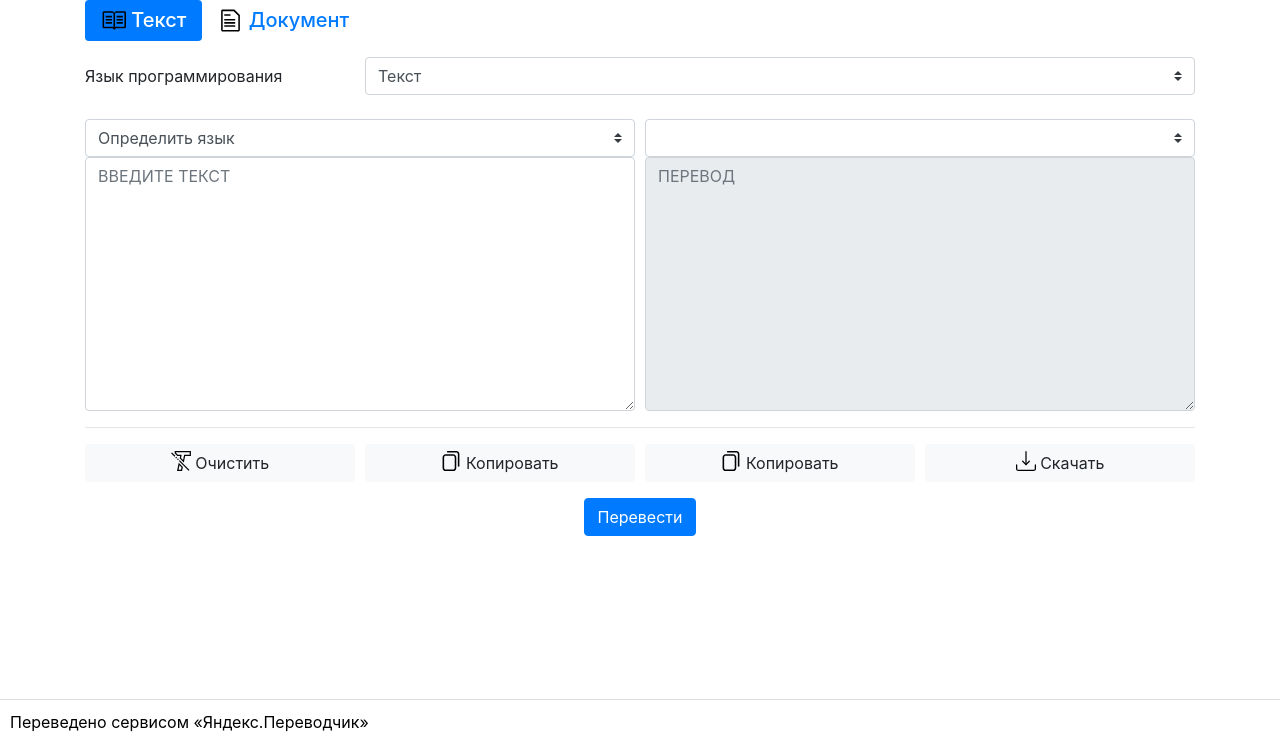
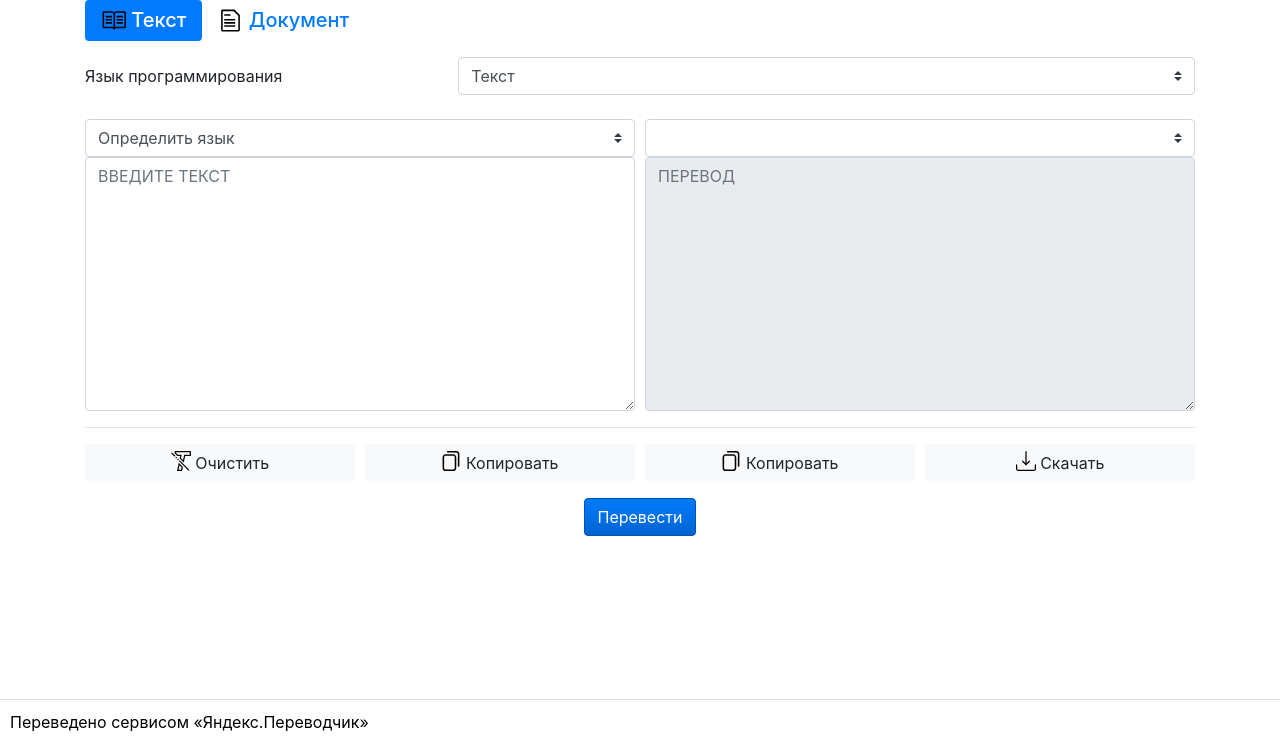
Before and after one commit to aniciya777/CodeTranslator, a Flask app: page / in a window 1280 px wide. Shown: the part 56-800 px from the top of the page. Run offline with Flask 2, Linux system fonts and the light colour scheme; lists and menus that the app fills with data are empty; some libraries are stand-ins or nearby versions.

Commit message:
Add favicon Minor fixes

```diff
--- a/static/css/style.css
+++ b/static/css/style.css
@@ -28,3 +28,10 @@ footer a {
   color: #222;
   border-color: #222;
 }
+
+#translate_btn {
+    color: #fff;
+    background-color: #007bff;
+    border-color: #0054ad;
+    background-image: linear-gradient(#007BFF, #0064D0);
+}
--- a/static/data/dirs.json
+++ b/static/data/dirs.json
@@ -1 +1 @@
-{"az": ["ru"], "be": ["cs", "de", "ru", "tr", "pl", "es", "fr", "it", "en", "sr", "bg", "ro"], "bg": ["uk", "ru", "be"], "ca": ["ru", "en"], "cs": ["en", "uk", "ru", "be"], "da": ["ru", "en"], "de": ["tr", "ru", "uk", "es", "fr", "it", "en", "be"], "el": ["ru", "en"], "en": ["fr", "it", "sk", "hu", "ca", "cs", "tr", "ru", "da", "es", "mk", "et", "be", "sv", "sl", "no", "lt", "pt", "de", "lv", "fi", "nl", "uk", "sq", "el"], "es": ["de", "ru", "uk", "en", "be"], "et": ["ru", "en"], "fi": ["ru", "en"], "fr": ["de", "ru", "uk", "en", "be"], "hr": ["ru"], "hu": ["ru", "en"], "hy": ["ru"], "it": ["de", "ru", "uk", "en", "be"], "lt": ["ru", "en"], "lv": ["ru", "en"], "mk": ["ru", "en"], "nl": ["ru", "en"], "no": ["ru", "en"], "pl": ["uk", "ru", "be"], "pt": ["ru", "en"], "ro": ["uk", "ru", "be"], "ru": ["pl", "fr", "it", "hr", "sk", "sr", "hu", "ca", "cs", "tr", "da", "es", "mk", "et", "be", "sv", "az", "sl", "no", "lt", "pt", "ro", "de", "lv", "fi", "nl", "hy", "uk", "en", "sq", "el", "bg"], "sk": ["ru", "en"], "sl": ["ru", "en"], "sq": ["ru", "en"], "sr": ["uk", "ru", "be"], "sv": ["ru", "en"], "tr": ["de", "ru", "uk", "en", "be"], "uk": ["cs", "de", "ru", "tr", "pl", "es", "fr", "it", "en", "sr", "bg", "ro"]}
+{"az": ["ru"], "be": ["fr", "ro", "it", "pl", "bg", "ru", "tr", "cs", "sr", "de", "es", "en"], "bg": ["uk", "ru", "be"], "ca": ["en", "ru"], "cs": ["uk", "en", "ru", "be"], "da": ["en", "ru"], "de": ["fr", "it", "ru", "tr", "es", "en", "uk", "be"], "el": ["en", "ru"], "en": ["sk", "nl", "da", "mk", "el", "sv", "no", "sq", "fi", "uk", "it", "be", "fr", "pt", "et", "sl", "tr", "de", "lt", "cs", "lv", "ca", "ru", "es", "hu"], "es": ["ru", "de", "en", "uk", "be"], "et": ["en", "ru"], "fi": ["en", "ru"], "fr": ["ru", "de", "en", "uk", "be"], "hr": ["ru"], "hu": ["en", "ru"], "hy": ["ru"], "it": ["ru", "de", "en", "uk", "be"], "lt": ["en", "ru"], "lv": ["en", "ru"], "mk": ["en", "ru"], "nl": ["en", "ru"], "no": ["en", "ru"], "pl": ["uk", "ru", "be"], "pt": ["en", "ru"], "ro": ["uk", "ru", "be"], "ru": ["ro", "sk", "nl", "da", "mk", "el", "sv", "no", "sq", "fi", "uk", "it", "pl", "hr", "be", "fr", "pt", "et", "bg", "sl", "tr", "de", "lt", "en", "hy", "cs", "lv", "ca", "sr", "es", "hu", "az"], "sk": ["en", "ru"], "sl": ["en", "ru"], "sq": ["en", "ru"], "sr": ["uk", "ru", "be"], "sv": ["en", "ru"], "tr": ["ru", "de", "en", "uk", "be"], "uk": ["fr", "ro", "it", "pl", "bg", "ru", "tr", "cs", "sr", "de", "es", "en"]}
--- a/templates/base.html
+++ b/templates/base.html
@@ -12,6 +12,7 @@
     <link rel="stylesheet" type="text/css" href="static/css/style.css">
     <script src="static/js/jquery-3.4.1.js"></script>
     <script src="static/js/bootstrap.min.js"></script>
+    <link rel="icon" href="static/ico/favicon.ico">
 </head>
 <body>
 <header>
--- a/templates/index.html
+++ b/templates/index.html
@@ -19,10 +19,10 @@
     <form action="" method="post" enctype="multipart/form-data" id="js-upload-form">
         <input type="hidden" id='hidden_file_name' name="hidden_file_name" value="{{ file_name }}">
         <div class="form-row">
-            <label for="inputGroupSelectLanguage" class="col-12 col-md-3 col-form-label">
+            <label for="inputGroupSelectLanguage" class="col-12 col-md-4 col-form-label" style="font-size: 12pt;">
                 Язык программирования
             </label>
-            <div class="col-12 col-md-9">
+            <div class="col-12 col-md-8">
                 <select class="custom-select" id="selectType" name='selectType' required="required">
                     {% for key, value in PARSERS.items() %}
                         <option value="{{ key }}" {% if selectType == key %} selected='selected'{% endif %}>{{ value['desc'] }}</option>
@@ -93,7 +93,7 @@
                             </div>
                         </div>
                         <div class="form-col col-3">
-                            <div type="submit" class="btn btn-light w-100" id="copyOutputText">
+                            <div type="submit" class="btn btn-light w-100" id="downloadOutputText">
                                 <img src="static/svg/download.svg" width="20" height="20" class="d-inline-block align-top" alt="">
                                 Скачать
                             </div>
@@ -111,7 +111,7 @@
                         </div>
                         <!-- Drop Zone -->
                         <div class="upload-drop-zone" id="drop-zone">
-                            или ператащите файл на сюда
+                            или перетащите файл сюда
                         </div>
                     </div>
                 </div>
```
Also changed, not shown: static/ico/favicon.ico (added).
